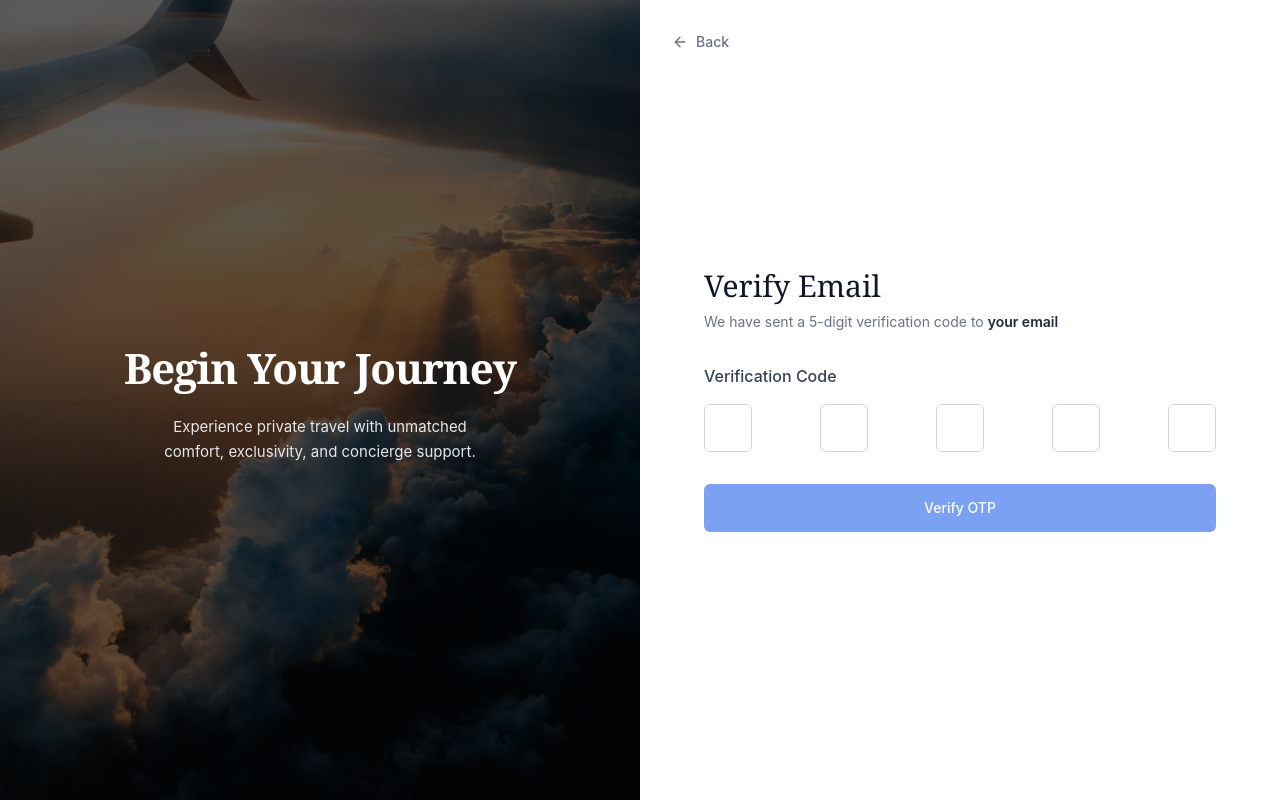
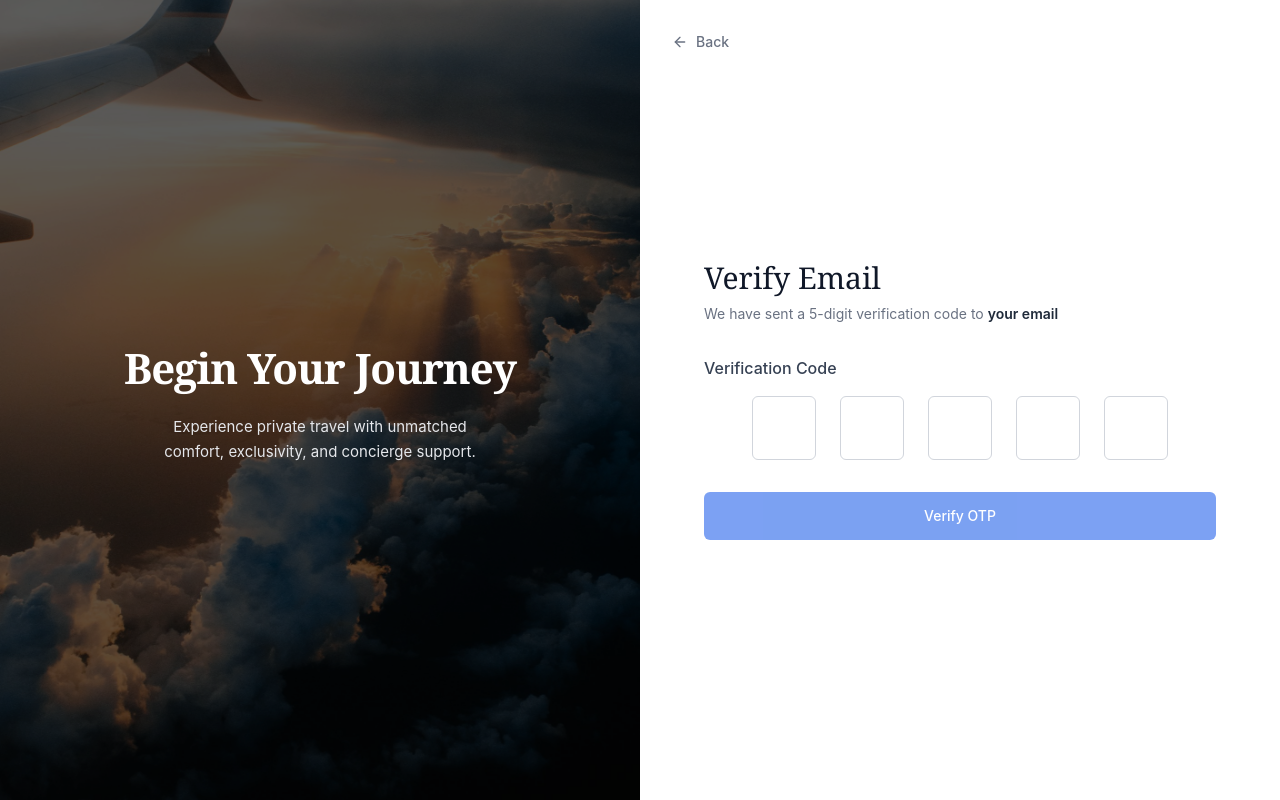
Before and after one commit to Mern-Unbeatable/candacejp, a React (Vite) app: page /verify-otp in a window 1280 px wide. Built offline with nearby package versions, Linux system fonts and the light colour scheme; no server answers.

Commit message:
feat: add VerifyOTP page for password reset authentication flow

```diff
--- a/src/pages/public/VerifyOTP.jsx
+++ b/src/pages/public/VerifyOTP.jsx
@@ -98,7 +98,7 @@
               <label className="mb-4 block text-sm lg:text-base font-medium text-gray-700">
                 Verification Code
               </label>
-              <div className="flex justify-between gap-2">
+              <div className="flex justify-center gap-4 sm:gap-6">
                 {otp.map((digit, index) => (
                   <input
                     key={index}
@@ -108,7 +108,7 @@
                     ref={(el) => inputRefs.current[index] = el}
                     onChange={(e) => handleChange(index, e.target.value)}
                     onKeyDown={(e) => handleKeyDown(index, e)}
-                    className="w-12 h-12 text-center text-xl font-semibold rounded-md border border-gray-300 text-gray-900 focus:border-blue-500 focus:outline-none focus:ring-1 focus:ring-blue-500"
+                    className="w-10 md:w-16 h-10 md:h-16 text-center text-xl font-semibold rounded-md border border-gray-300 text-gray-900 focus:border-blue-500 focus:outline-none focus:ring-1 focus:ring-blue-500"
                   />
                 ))}
               </div>
```
